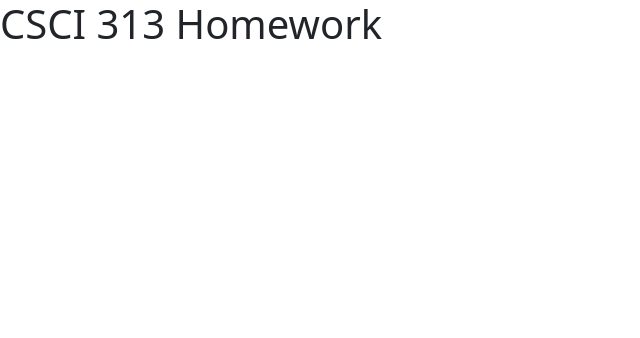
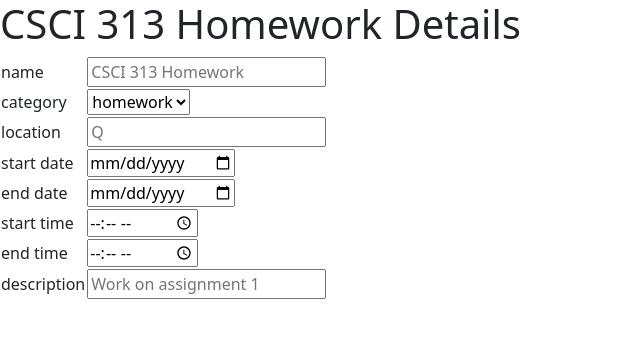
Before and after one commit to audreytracy/organizer-app, a Django app: template organizer/templates/organizer/event_detail.html in a window 1280 px wide. Shown: the top 338 px of the page, without its empty margins (0-640 px from the left). Run offline with Django 4.2, Linux system fonts and the light colour scheme; the template is opened without the code that fills it: values that come from a table or form of the project are taken from there, others are empty; data comes from the database, SQL or seed files in the repository.

Commit message:
event_detail

```diff
--- a/organizer/templates/organizer/event_detail.html
+++ b/organizer/templates/organizer/event_detail.html
@@ -1,3 +1,4 @@
+{%load static%}
 <!DOCTYPE html>
 <html lang="en">
   <head>
@@ -12,6 +13,73 @@
   </head>
 
   <body>
-    <h1>{{event.name}}</h1>
+    <h1>{{event.name}} Details</h1>
+    <table>
+      <tr>
+        <td><label for="name">name</label></td>
+        <td>
+          <input id="name" type="text" name="n" placeholder="{{event.name}}" />
+        </td>
+      </tr>
+      <tr>
+        <td><label for="category">category</label></td>
+        <td>
+          <select name="category_box" id="category">
+            <option value="{{event.category_id.name}}">
+              {{event.category_id.name}}
+            </option>
+            {%for category in cats%}
+            <option value="{{category.name}}">{{category.name}}</option>
+            {%endfor%}
+          </select>
+        </td>
+      </tr>
+      <tr>
+        <td><label for="location">location</label></td>
+        <td>
+          <input
+            id="location"
+            type="text"
+            name="location_text_box"
+            placeholder="{{event.location}}"
+          />
+        </td>
+      </tr>
+      <tr>
+        <td><label for="startdate">start date</label></td>
+        <td>
+          <input id="startdate" type="date" name="sdate" />
+        </td>
+      </tr>
+      <tr>
+        <td><label for="enddate">end date</label></td>
+        <td>
+          <input id="enddate" type="date" name="edate" />
+        </td>
+      </tr>
+      <tr>
+        <td><label for="starttime">start time</label></td>
+        <td>
+          <input id="starttime" type="time" name="stime" />
+        </td>
+      </tr>
+      <tr>
+        <td><label for="endtime">end time</label></td>
+        <td>
+          <input id="endtime" type="time" name="etime" />
+        </td>
+      </tr>
+      <tr>
+        <td><label for="descript">description</label></td>
+        <td>
+          <input
+            id="descript"
+            type="text"
+            name="description"
+            placeholder="{{event.description}}"
+          />
+        </td>
+      </tr>
+    </table>
   </body>
 </html>
```
